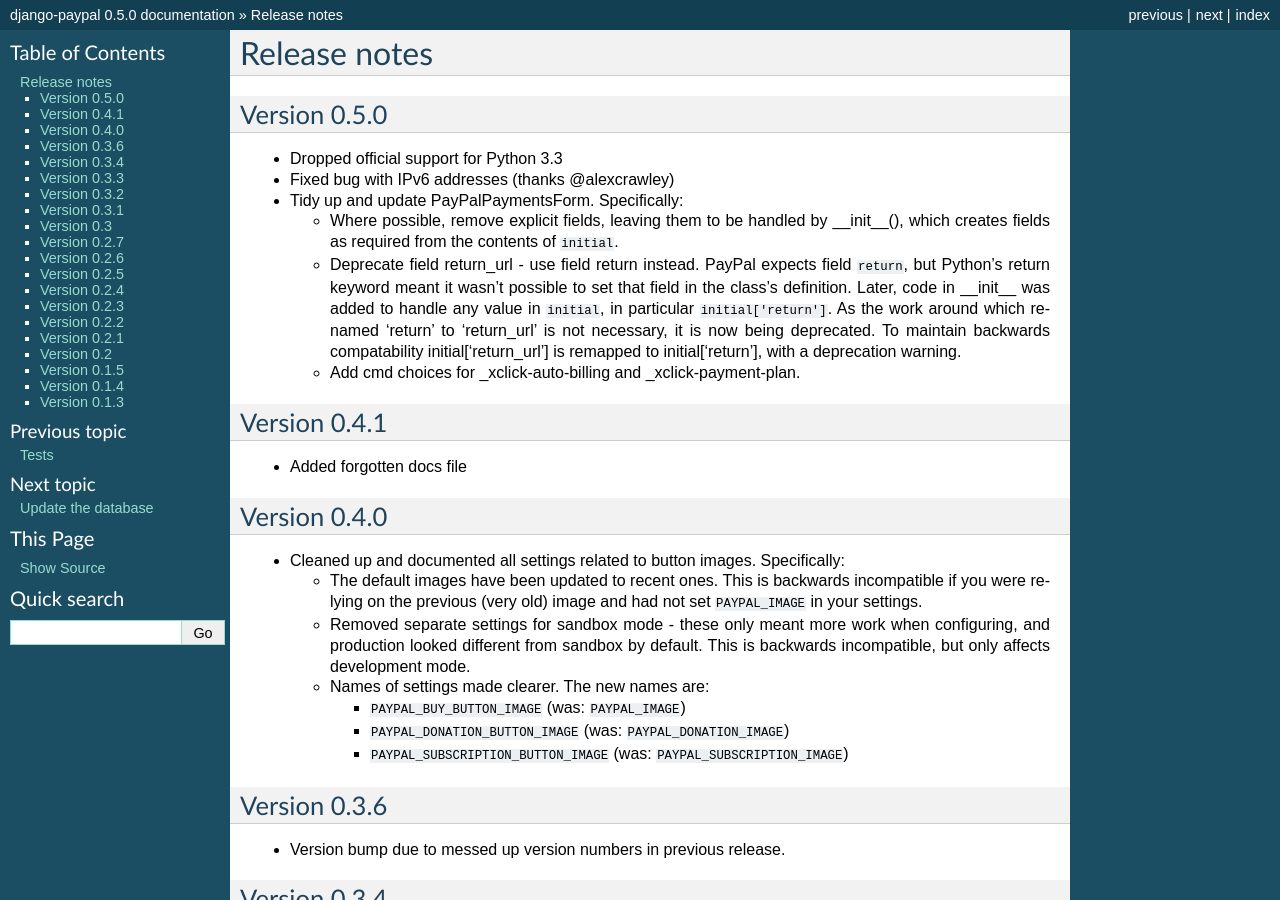
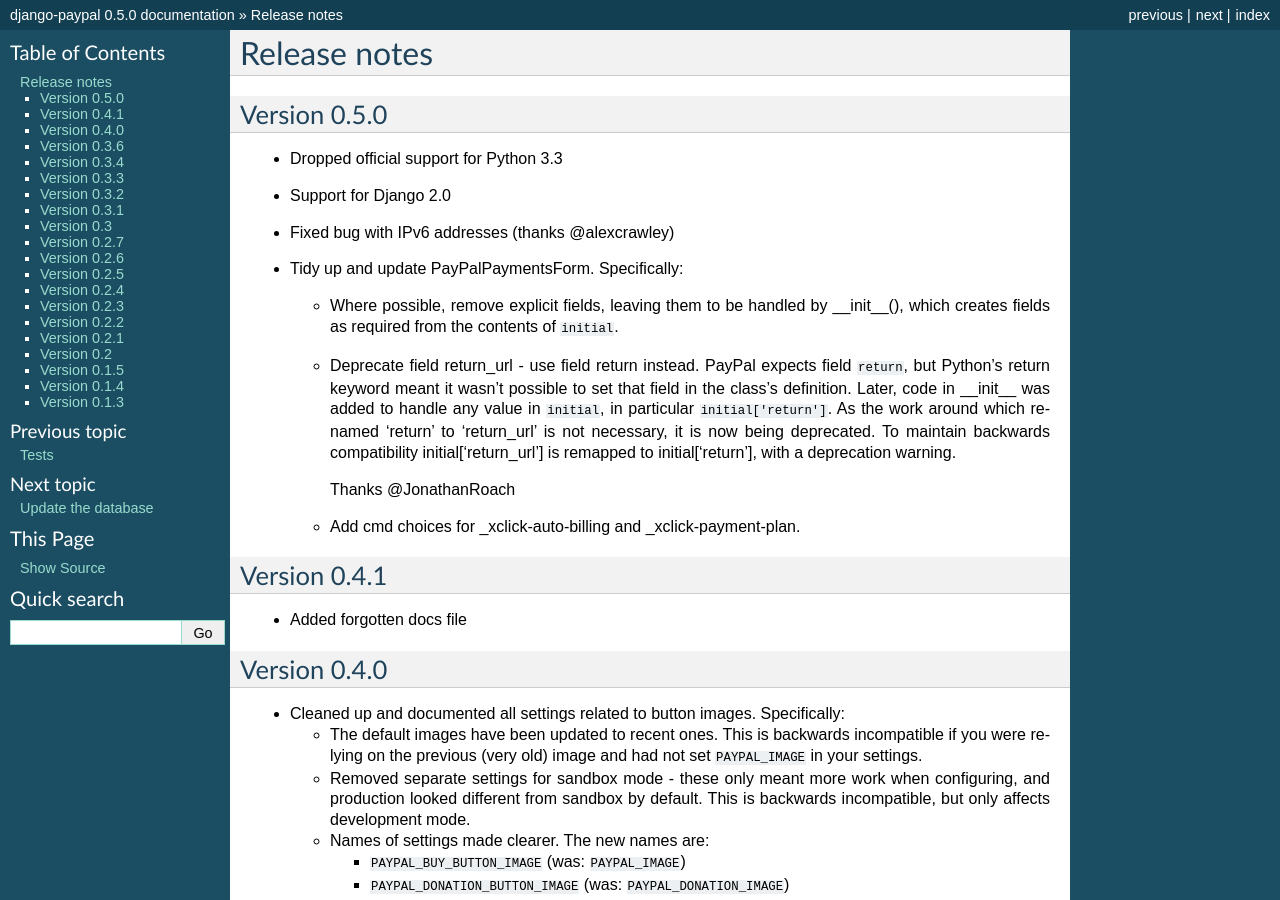
Before and after one commit to spookylukey/django-paypal, a Sphinx documentation site: the page built from docs/release_notes.rst, in a window 1280 px wide and 900 px high. Built offline with Sphinx 7.4.7, drawn with Linux system fonts in a browser that asks for light colours.

Commit message:
Docs updates

```diff
--- a/README.rst
+++ b/README.rst
@@ -16,8 +16,10 @@
 
 django-paypal supports:
 
-* Django 1.6 to 1.8 on Python 2.7, 3.3 and 3.4.
-* Django 1.9 to 1.11 on Python 2.7, 3.4 and 3.5.
+* Django 1.6 to 2.0
+* Python 2.7, 3.3, 3.4 and 3.5
+
+(Not all combinations are supported).
 
 Please read the docs if you are upgrading from Django 1.7
 
--- a/docs/release_notes.rst
+++ b/docs/release_notes.rst
@@ -6,6 +6,8 @@
 -------------
 
 * Dropped official support for Python 3.3
+
+* Support for Django 2.0
 
 * Fixed bug with IPv6 addresses (thanks @alexcrawley)
 
@@ -18,8 +20,10 @@
     ``return``, but Python's return keyword meant it wasn't possible to set that field in
     the class's definition. Later, code in __init__ was added to handle any value in ``initial``, in
     particular ``initial['return']``. As the work around which renamed 'return' to 'return_url'
-    is not necessary, it is now being deprecated. To maintain backwards compatability
+    is not necessary, it is now being deprecated. To maintain backwards compatibility
     initial['return_url'] is remapped to initial['return'], with a deprecation warning.
+
+    Thanks @JonathanRoach
 
   * Add cmd choices for _xclick-auto-billing and _xclick-payment-plan.
 
```
